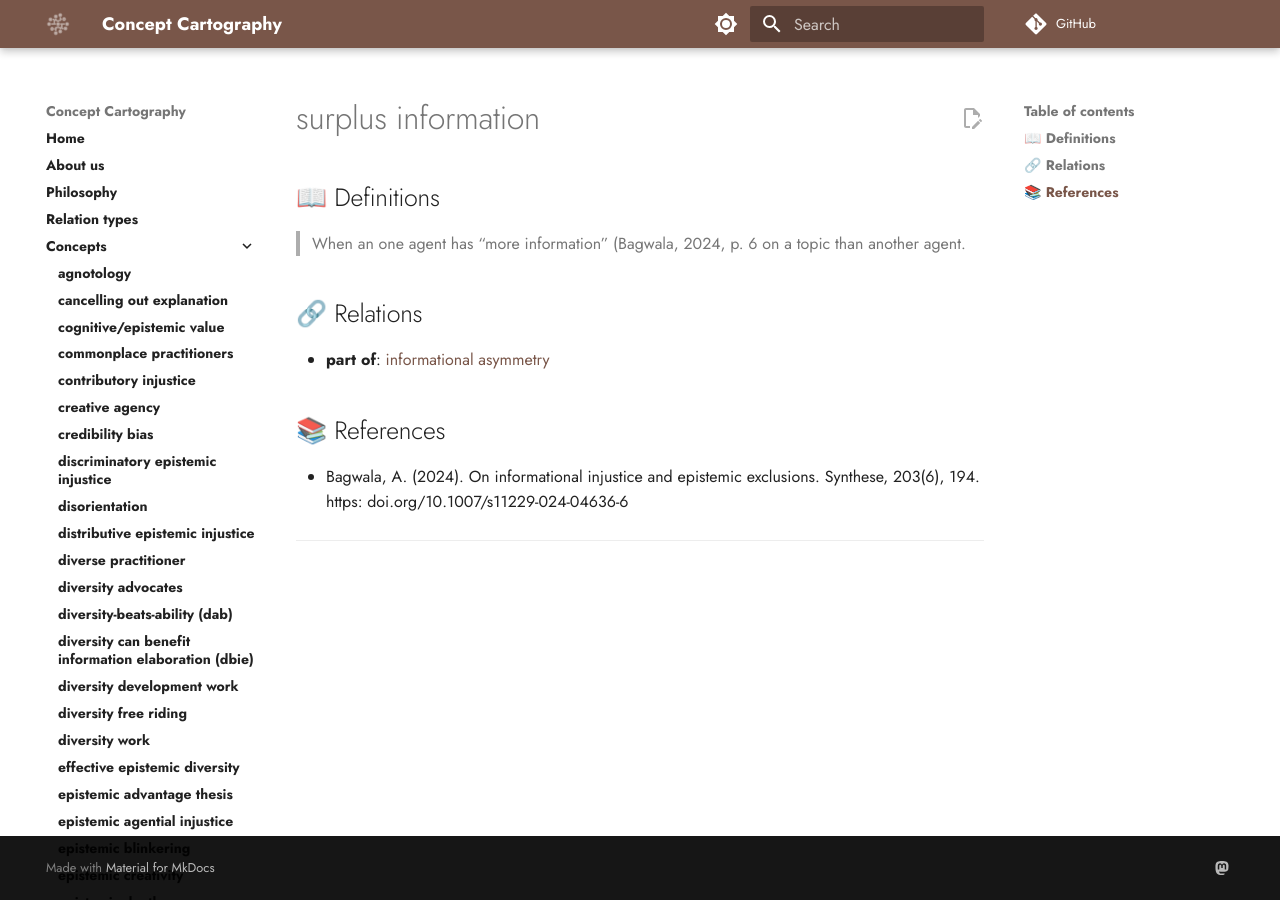
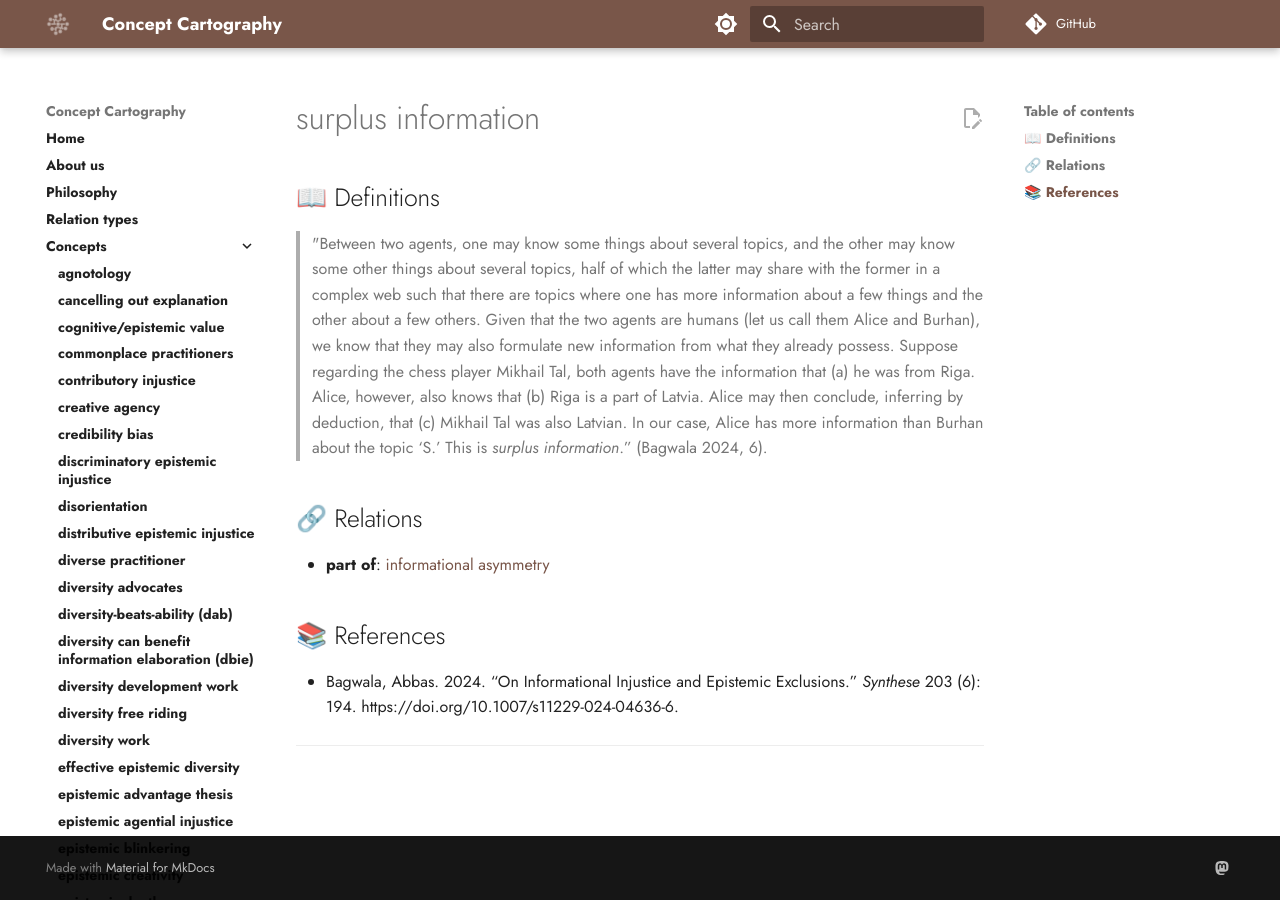
Before and after one commit to conceptcartography/conceptcartography, an MkDocs documentation site: the page built from docs/concepts/surplus-information.md, in a window 1280 px wide. Built offline with MkDocs 1.6.1 and Material for MkDocs 9.7.7, drawn with Linux system fonts in a browser that asks for light colours; comment, search, counter and statistics services are not loaded; the version menu is left out.

Commit message:
Update surplus-information.md
added more to the definition to be more explanatory
updated referencing format

```diff
--- a/docs/concepts/surplus-information.md
+++ b/docs/concepts/surplus-information.md
@@ -2,7 +2,7 @@
 
 ## 📖 Definitions
 
-> When an one agent has “more information” (Bagwala, 2024, p. 6 on a topic than another agent.
+> "Between two agents, one may know some things about several topics, and the other may know some other things about several topics, half of which the latter may share with the former in a complex web such that there are topics where one has more information about a few things and the other about a few others. Given that the two agents are humans (let us call them Alice and Burhan), we know that they may also formulate new information from what they already possess. Suppose regarding the chess player Mikhail Tal, both agents have the information that (a) he was from Riga. Alice, however, also knows that (b) Riga is a part of Latvia. Alice may then conclude, inferring by deduction, that (c) Mikhail Tal was also Latvian. In our case, Alice has more information than Burhan about the topic ‘S.’ This is _surplus information_.” (Bagwala 2024, 6).
 
 ## 🔗 Relations
 
@@ -10,7 +10,7 @@
 
 ## 📚 References
 
-- Bagwala, A. (2024). On informational injustice and epistemic exclusions. Synthese, 203(6), 194. https: doi.org/10.1007/s11229-024-04636-6
+- Bagwala, Abbas. 2024. “On Informational Injustice and Epistemic Exclusions.” _Synthese_ 203 (6): 194. https://doi.org/10.1007/s11229-024-04636-6.
 
 ---
 
```
